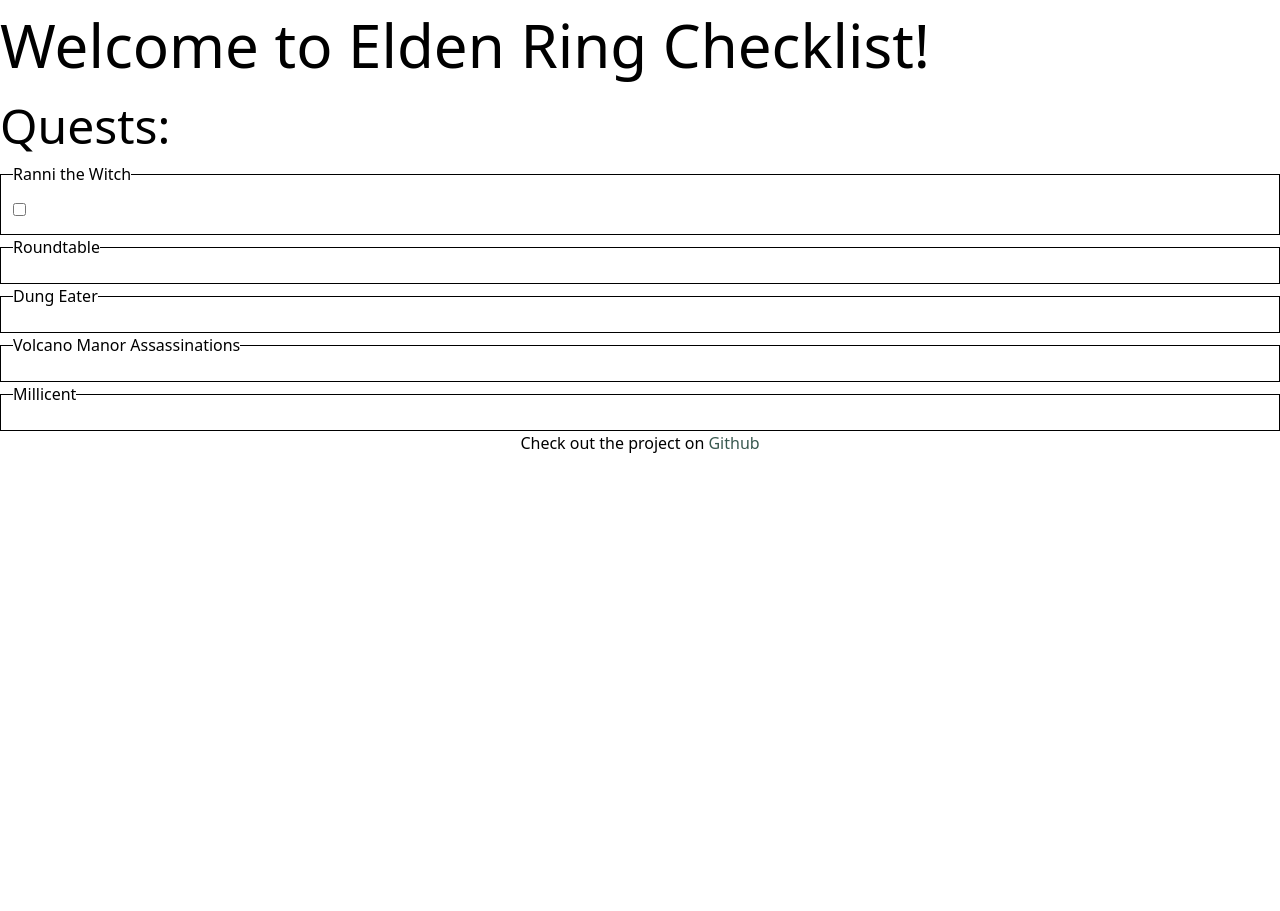
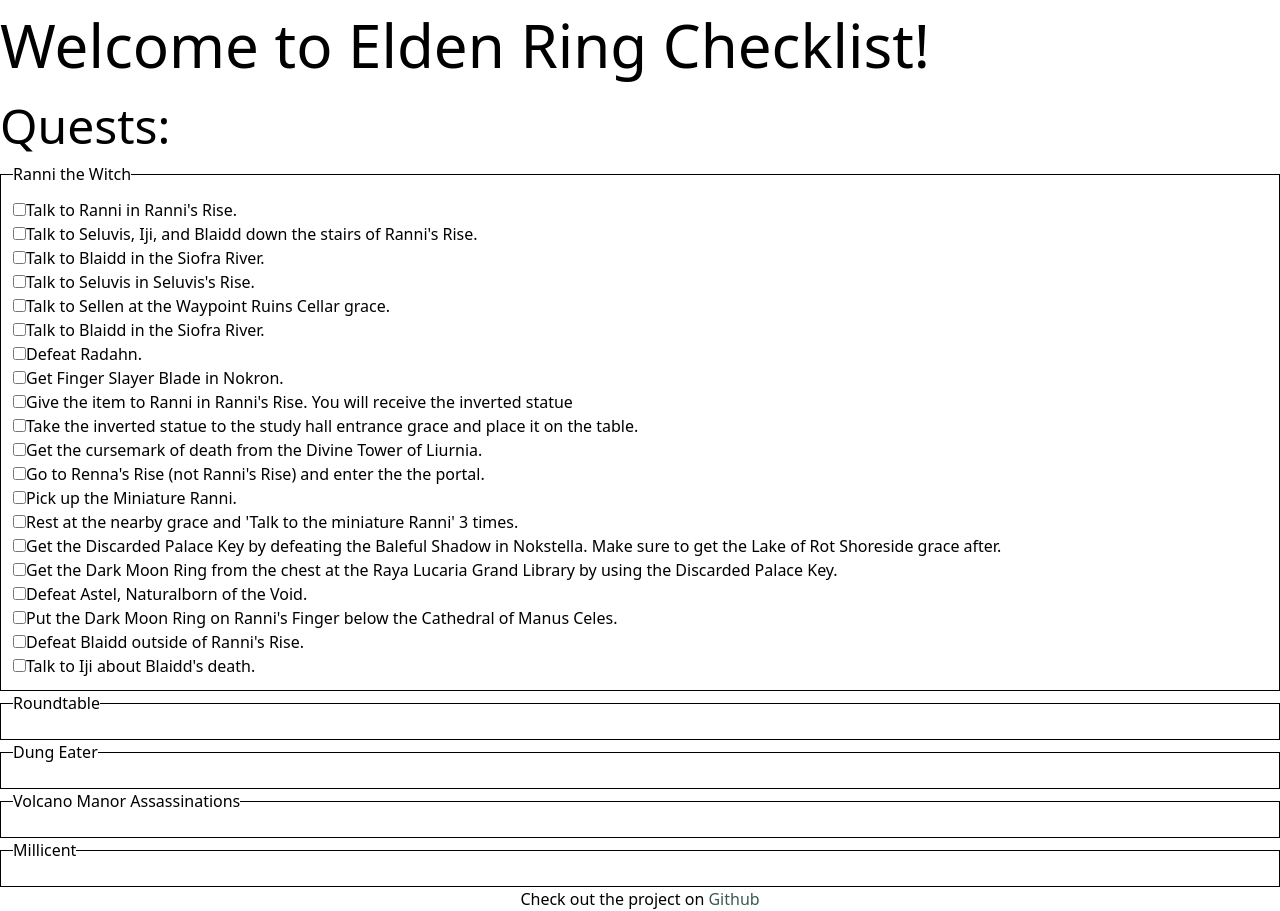
Before and after one commit to Gobluebro/Elden-Ring-Checklist, a Next.js app: page / in a window 1280 px wide. Before the commit the page ends 800 px from the top, so only its background shows below. Built offline with nearby package versions, Linux system fonts and the light colour scheme.

Commit message:
Add the requirements for Ranni the Witch questline

```diff
--- a/data/quests.ts
+++ b/data/quests.ts
@@ -7,7 +7,92 @@ export const Quests: Array<ListType> = [
     requirements: [
       {
         id: 1,
-        description: "",
+        description: "Talk to Ranni in Ranni's Rise.",
+      },
+      {
+        id: 2,
+        description:
+          "Talk to Seluvis, Iji, and Blaidd down the stairs of Ranni's Rise.",
+      },
+      {
+        id: 3,
+        description: "Talk to Blaidd in the Siofra River.",
+      },
+      {
+        id: 4,
+        description: "Talk to Seluvis in Seluvis's Rise.",
+      },
+      {
+        id: 5,
+        description: "Talk to Sellen at the Waypoint Ruins Cellar grace.",
+      },
+      {
+        id: 6,
+        description: "Talk to Blaidd in the Siofra River.",
+      },
+      {
+        id: 7,
+        description: "Defeat Radahn.",
+      },
+      {
+        id: 8,
+        description: "Get Finger Slayer Blade in Nokron.",
+      },
+      {
+        id: 9,
+        description:
+          "Give the item to Ranni in Ranni's Rise. You will receive the inverted statue",
+      },
+      {
+        id: 10,
+        description:
+          "Take the inverted statue to the study hall entrance grace and place it on the table.",
+      },
+      {
+        id: 11,
+        description:
+          "Get the cursemark of death from the Divine Tower of Liurnia.",
+      },
+      {
+        id: 12,
+        description:
+          "Go to Renna's Rise (not Ranni's Rise) and enter the the portal.",
+      },
+      {
+        id: 13,
+        description: "Pick up the Miniature Ranni.",
+      },
+      {
+        id: 14,
+        description:
+          "Rest at the nearby grace and 'Talk to the miniature Ranni' 3 times.",
+      },
+      {
+        id: 15,
+        description:
+          "Get the Discarded Palace Key by defeating the Baleful Shadow in Nokstella. Make sure to get the Lake of Rot Shoreside grace after.",
+      },
+      {
+        id: 15,
+        description:
+          "Get the Dark Moon Ring from the chest at the Raya Lucaria Grand Library by using the Discarded Palace Key.",
+      },
+      {
+        id: 16,
+        description: "Defeat Astel, Naturalborn of the Void.",
+      },
+      {
+        id: 17,
+        description:
+          "Put the Dark Moon Ring on Ranni's Finger below the Cathedral of Manus Celes.",
+      },
+      {
+        id: 18,
+        description: "Defeat Blaidd outside of Ranni's Rise.",
+      },
+      {
+        id: 19,
+        description: "Talk to Iji about Blaidd's death.",
       },
     ],
   },
```
